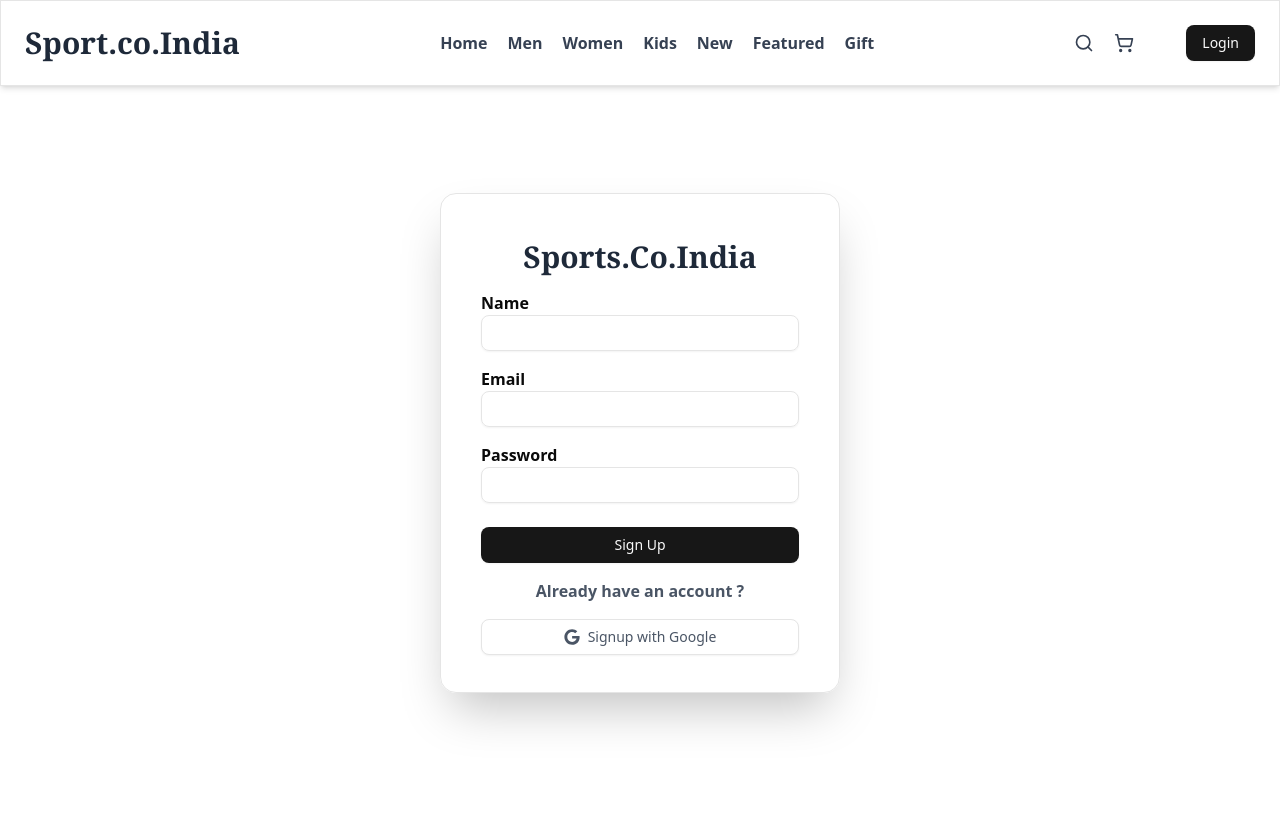
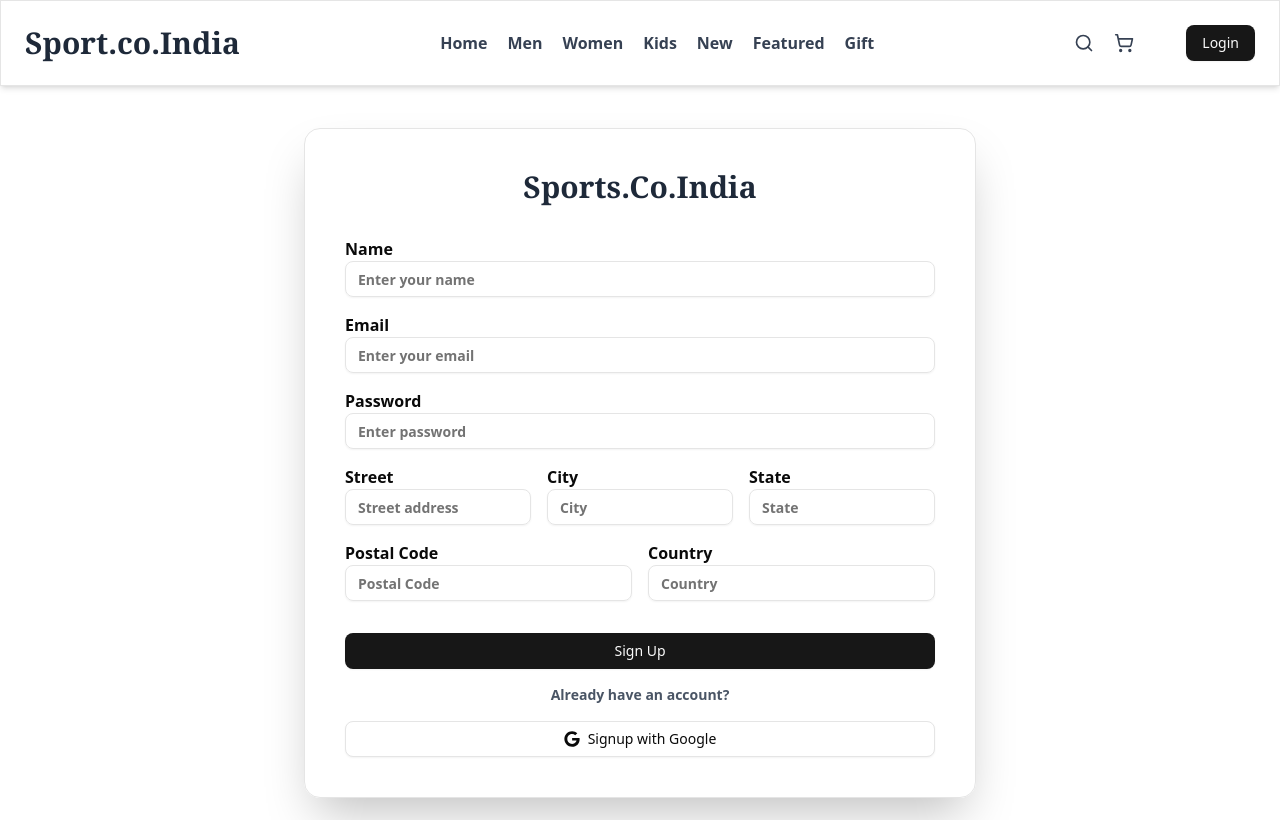
Before and after one commit to Abhya1559/e-commerce, a Next.js app: page /register in a window 1280 px wide. Built offline with nearby package versions, Linux system fonts and the light colour scheme.

Commit message:
implement login and registration forms with validation and error handling

```diff
--- a/app/(Auth)/login/page.tsx
+++ b/app/(Auth)/login/page.tsx
@@ -1,15 +1,52 @@
+'use client';
 import { Button } from '@/components/ui/button';
 import { Input } from '@/components/ui/input';
-import { Eye } from 'lucide-react';
+// import { Eye } from 'lucide-react';
 import Link from 'next/link';
+import { useRouter } from 'next/navigation';
+import { ChangeEvent, FormEvent, useState } from 'react';
 import { FaGoogle } from 'react-icons/fa';
 
 export default function Login() {
+  const router = useRouter();
+  const [formData, setFormData] = useState({
+    email: '',
+    password: '',
+  });
+  const [loading, setIsLoading] = useState(false);
+  const [error, setError] = useState(null);
+  const [success, setSuccess] = useState(null);
+  const handleChange = (e: ChangeEvent<HTMLInputElement>) => {
+    setFormData({ ...formData, [e.target.name]: e.target.value });
+  };
+  const handleSubmit = async (e: FormEvent<HTMLFormElement>) => {
+    e.preventDefault();
+    setIsLoading(true);
+    try {
+      const response = await fetch('api/auth/login', {
+        method: 'POST',
+        headers: { 'Content-Type': 'application/json' },
+        body: JSON.stringify(formData),
+      });
+      const data = await response.json();
+      console.log(data);
+      if (response.ok) {
+        setSuccess(data.message);
+        router.push('/');
+      } else {
+        setError(data.message);
+      }
+    } catch (error) {
+      console.error('Login failed', error);
+    } finally {
+      setIsLoading(false);
+    }
+  };
   return (
     <div className="flex min-h-[calc(100vh-86px)] flex-col items-center justify-center">
       <div className="flex h-[400px] w-[400px] flex-col items-center justify-center rounded-2xl border p-10 shadow-2xl">
-        <form action="" className="flex w-full flex-col gap-4">
-          <div className="flex flex-col gap-2">
+        <form onSubmit={handleSubmit} className="flex w-full flex-col gap-4">
+          <div className="flex w-full flex-col gap-4 font-semibold">
             <Link
               href="/"
               className="mt-2 flex items-center justify-center font-serif text-3xl font-semibold text-gray-800"
@@ -21,7 +58,13 @@ export default function Login() {
               <label htmlFor="" className="font-semibold">
                 Email
               </label>
-              <Input type="text" placeholder="Enter your email" />
+              <Input
+                type="text"
+                name="email"
+                onChange={handleChange}
+                value={formData.email}
+                placeholder="Enter your email"
+              />
             </div>
             <div className="mt-2">
               <div className="flex transform items-center justify-between font-semibold text-gray-600 transition-all ease-out hover:text-gray-900">
@@ -30,10 +73,20 @@ export default function Login() {
                 </label>
                 <Link href="">Forgot Password ?</Link>
               </div>
-              <Input type="password" placeholder="Enter your email" />
+              <Input
+                type="password"
+                name="password"
+                onChange={handleChange}
+                value={formData.password}
+                placeholder="Enter your email"
+              />
             </div>
+            {error && <p className="text-sm text-red-600">{error}</p>}
+            {success && <p className="text-sm text-green-600">{success}</p>}
             <div className="mt-5">
-              <Button className="w-[100%] cursor-pointer items-center justify-center">Login</Button>
+              <Button className="w-[100%] cursor-pointer items-center justify-center" type="submit">
+                {loading ? 'loading...' : 'login'}
+              </Button>
             </div>
             <div className="mt-2 mb-2 flex transform flex-col items-center justify-center gap-4 font-semibold text-gray-600 transition-all ease-out hover:text-gray-900">
               <Button variant={'outline'} className="w-[100%] cursor-pointer">
--- a/app/(Auth)/register/page.tsx
+++ b/app/(Auth)/register/page.tsx
@@ -3,40 +3,200 @@ import { Button } from '@/components/ui/button';
 import { Input } from '@/components/ui/input';
 import Link from 'next/link';
 import { useRouter } from 'next/navigation';
-import { FormEvent, useState } from 'react';
+import { ChangeEvent, FormEvent, useState } from 'react';
 import { FaGoogle } from 'react-icons/fa';
 export default function Register() {
   const router = useRouter();
+
+  const [formData, setFormData] = useState({
+    name: '',
+    email: '',
+    password: '',
+    address: {
+      street: '',
+      city: '',
+      state: '',
+      postalCode: '',
+      country: '',
+    },
+  });
   const [loading, setLoading] = useState<boolean>(false);
   const [error, setError] = useState<string | null>(null);
+  const [success, setSuccess] = useState<string | null>(null);
 
+  const handleChange = (e: ChangeEvent<HTMLInputElement>) => {
+    const { name, value } = e.target;
+
+    // Handle nested address fields
+    if (['street', 'city', 'state', 'postalCode', 'country'].includes(name)) {
+      setFormData(prev => ({
+        ...prev,
+        address: {
+          ...prev.address,
+          [name]: value,
+        },
+      }));
+    } else {
+      setFormData(prev => ({
+        ...prev,
+        [name]: value,
+      }));
+    }
+  };
+
+  const handleSubmit = async (e: FormEvent<HTMLFormElement>) => {
+    e.preventDefault();
+    setLoading(true);
+    try {
+      const response = await fetch('api/auth/register', {
+        method: 'POST',
+        headers: { 'Content-Type': 'application/json' },
+        body: JSON.stringify(formData),
+      });
+      const data = await response.json();
+      console.log(data);
+      if (response.ok) {
+        setSuccess(data.message);
+        router.push('/login');
+      } else {
+        setError(data.message || 'something went wrong');
+      }
+    } catch (error) {
+      console.error('Registration failed', error);
+    } finally {
+      // setFormData('');
+      setLoading(false);
+    }
+  };
   return (
-    <div className="flex min-h-[calc(100vh-86px)] flex-col items-center justify-center gap-4">
-      <div className="flex h-[500px] w-[400px] flex-col items-center justify-center gap-2 rounded-2xl border p-10 shadow-2xl">
-        <form action="" className="flex w-full flex-col gap-4 font-semibold">
+    <div className="mt-5 flex min-h-[calc(100vh-86px)] flex-col items-center justify-center gap-4 px-4">
+      <div className="w-full max-w-2xl rounded-2xl border p-10 shadow-2xl">
+        <form onSubmit={handleSubmit} className="flex w-full flex-col gap-4 font-semibold">
           <Link
             href="/"
-            className="mt-2 flex items-center justify-center font-serif text-3xl font-semibold text-gray-800"
+            className="mb-4 flex items-center justify-center font-serif text-3xl font-semibold text-gray-800"
           >
             Sports.Co.India
           </Link>
+
           <div>
-            <label htmlFor="">Name</label>
-            <Input />
+            <label htmlFor="name">Name</label>
+            <Input
+              type="text"
+              onChange={handleChange}
+              id="name"
+              name="name"
+              value={formData.name}
+              placeholder="Enter your name"
+            />
           </div>
+
           <div>
-            <label htmlFor="">Email</label>
-            <Input type="email" />
-          </div>{' '}
+            <label htmlFor="email">Email</label>
+            <Input
+              type="email"
+              id="email"
+              name="email"
+              onChange={handleChange}
+              value={formData.email}
+              placeholder="Enter your email"
+            />
+          </div>
+
           <div>
-            <label htmlFor="">Password</label>
-            <Input type="password" />
+            <label htmlFor="password">Password</label>
+            <Input
+              type="password"
+              id="password"
+              onChange={handleChange}
+              value={formData.password}
+              name="password"
+              placeholder="Enter password"
+            />
           </div>
-          <div className="mt-2 flex transform flex-col items-center justify-center gap-4 font-semibold text-gray-600 transition-all ease-out hover:text-gray-900">
-            <Button className="w-[100%] cursor-pointer">Sign Up</Button>
-            <Link href="/login">Already have an account ?</Link>
-            <Button variant={'outline'} className="w-[100%] cursor-pointer">
-              <FaGoogle className="h-5 w-5" /> Signup with Google
+
+          <div className="flex gap-4">
+            <div className="flex-1">
+              <label htmlFor="street">Street</label>
+              <Input
+                id="street"
+                onChange={handleChange}
+                value={formData.address.street}
+                name="street"
+                placeholder="Street address"
+              />
+            </div>
+            <div className="flex-1">
+              <label htmlFor="city">City</label>
+              <Input
+                id="city"
+                onChange={handleChange}
+                value={formData.address.city}
+                name="city"
+                placeholder="City"
+              />
+            </div>
+            <div className="flex-1">
+              <label htmlFor="state">State</label>
+              <Input
+                id="state"
+                onChange={handleChange}
+                value={formData.address.state}
+                name="state"
+                placeholder="State"
+              />
+            </div>
+          </div>
+
+          <div className="flex gap-4">
+            <div className="flex-1">
+              <label htmlFor="postalCode">Postal Code</label>
+              <Input
+                id="postalCode"
+                name="postalCode"
+                onChange={handleChange}
+                value={formData.address.postalCode}
+                placeholder="Postal Code"
+              />
+            </div>
+            <div className="flex-1">
+              <label htmlFor="country">Country</label>
+              <Input
+                id="country"
+                name="country"
+                onChange={handleChange}
+                value={formData.address.country}
+                placeholder="Country"
+              />
+            </div>
+          </div>
+          {error && <p className="text-sm text-red-600">{error}</p>}
+          {success && <p className="text-sm text-green-600">{success}</p>}
+          <div className="mt-4 flex flex-col items-center justify-center gap-4">
+            <Button className="w-full cursor-pointer" type="submit" disabled={loading}>
+              {loading ? (
+                <div className="flex items-center gap-2">
+                  <span className="h-4 w-4 animate-spin rounded-full border-2 border-white border-t-transparent" />
+                  Submitting...
+                </div>
+              ) : (
+                'Sign Up'
+              )}
+            </Button>
+
+            <Link
+              href="/login"
+              className="text-sm font-semibold text-gray-600 transition hover:text-gray-900"
+            >
+              Already have an account?
+            </Link>
+
+            <Button
+              variant="outline"
+              className="flex w-full cursor-pointer items-center justify-center gap-2"
+            >
+              <FaGoogle className="h-5 w-5" />
+              Signup with Google
             </Button>
           </div>
         </form>
--- a/app/layout.tsx
+++ b/app/layout.tsx
@@ -2,7 +2,7 @@ import type { Metadata } from 'next';
 import { Geist, Geist_Mono } from 'next/font/google';
 import Header from '@/components/Header';
 import './globals.css';
-import Footer from '@/components/Footer';
+// import Footer from '@/components/Footer';
 
 const geistSans = Geist({
   variable: '--font-geist-sans',
--- a/components/Footer.tsx
+++ /dev/null
@@ -1,5 +0,0 @@
-import React from 'react';
-
-export default function Footer() {
-  return <div>Footer</div>;
-}
```
